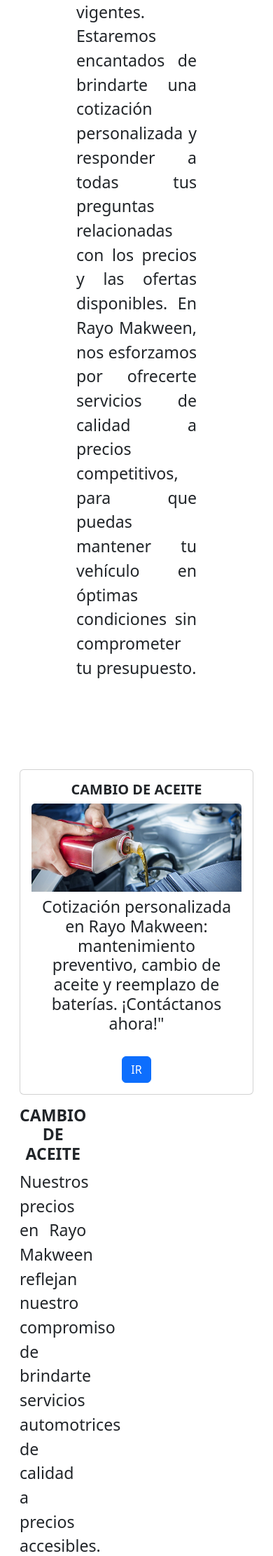
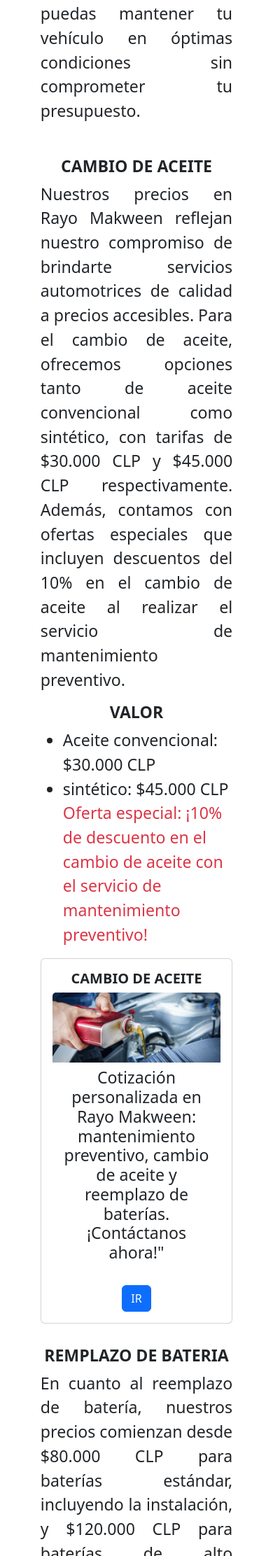
Before and after one commit to secarvallo/MYPROJECT_2023, a Django app: page /precios in a window 390 px wide. Shown: the part 1230-3453 px from the top of the page at 70% size. Run offline with Django 4.2, Linux system fonts and the light colour scheme; some libraries are stand-ins or nearby versions.

Commit message:
Actualiza templates precios, responsividad txt carousel update_03072023_1818

```diff
--- a/myproject/settings.py
+++ b/myproject/settings.py
@@ -78,7 +78,7 @@
 DATABASES = {
     'default': {
         'ENGINE': 'django.db.backends.sqlite3',
-        'NAME': BASE_DIR / 'db.sqlite3',
+        'NAME': BASE_DIR / 'rayoMakween.sqlite3',
     }
 }
 
--- a/rayoMakween/admin.py
+++ b/rayoMakween/admin.py
@@ -1,5 +1,5 @@
 from django.contrib import admin
-from .models import Forms
+from .models import formulario
 
 # Register your models here.
-admin.site.register(Forms)
+admin.site.register(formulario)
--- a/rayoMakween/static/js/index_sweet.js
+++ /dev/null
@@ -1,62 +0,0 @@
-Swal.fire({
-    title:'¡Bienvenido!',
-    imageUrl:'https://cdn.pixabay.com/photo/2023/05/23/20/29/20-29-56-462_150.png',
-    text: 'Con más de 30 años de trayectoria, en Rayo Makween somos especialistas en brindar servicios automotrices de calidad y el mejor servicio garantizado.',
-    width: 400
-    // html:
-    // icon:
-    // confirmButtonText:
-    // footer:
-    // width:
-    // padding:
-    // background:
-    // grow:
-    // backdrop:
-    // timer:
-    // timerProgressBar:
-    // toast:
-    // position:
-    // allowOutsideClick:
-    // allowEscapeKey:
-    // allowEnterKey:
-    // stopKeydownPropagation:
-
-    // input:
-    // inputPlaceholder:
-    // inputValue:
-    // inputOptions:
-
-    //  customClass:
-    // 	container:
-    // 	popup:
-
-    // 	title:
-    // 	closeButton:
-    // 	¿icon:
-    // 	image:
-    // 	content:
-    // 	input:
-    // 	actions:
-    // 	confirmButton:
-    // 	cancelButton:
-    // 	footer:
-
-    // showConfirmButton:
-    // confirmButtonColor:
-    // confirmButtonAriaLabel:
-
-    // showCancelButton:
-    // cancelButtonText:
-    // cancelButtonColor:
-    // cancelButtonAriaLabel:
-
-    // buttonsStyling:
-    // showCloseButton:
-    // closeButtonAriaLabel:
-
-
-    // imageUrl:
-    // imageWidth:
-    // imageHeight:
-    // imageAlt:
-  });
--- a/rayoMakween/templates/rayoMakween/precios.html
+++ b/rayoMakween/templates/rayoMakween/precios.html
@@ -3,44 +3,28 @@
 {% block content %}
 <!--SERVICIOS-->
 <div class="container-fluid">
-    <div class="row mb-5 p-5 text-center">
-        <div class="col col-2"></div>
-        <div class="col col-8 fs-3" style=" text-align: justify;">
-            <h4 class="text-center fw-bold">PRECIOS</h4>
-            <p>En Rayo Makween, nos preocupamos por ofrecerte servicios automotrices de calidad a precios competitivos. Nuestros servicios tienen tarifas accesibles y
-                estamos constantemente ofreciendo promociones y descuentos especiales para brindarte un mayor valor por tu dinero. </p>
-            <p>
-                Te invitamos a contactarnos directamente para obtener información actualizada sobre nuestras tarifas, ofertas y descuentos vigentes. Estaremos encantados
+    <div class="row p-3">
+        <div class="col col-md-8 col-10 mx-auto fs-3 ">
+            <h4 class="text-center fw-bold ">PRECIOS</h4>
+            <p style="text-align: justify">En Rayo Makween, nos preocupamos por ofrecerte servicios automotrices de calidad a precios competitivos. Nuestros servicios tienen tarifas accesibles y
+                estamos constantemente ofreciendo promociones y descuentos especiales para brindarte un mayor valor por tu dinero.
+            </p>
+            <p style="text-align: justify">Te invitamos a contactarnos directamente para obtener información actualizada sobre nuestras tarifas, ofertas y descuentos vigentes. Estaremos encantados
                 de brindarte una cotización personalizada y responder a todas tus preguntas relacionadas con los precios y las ofertas disponibles. En Rayo Makween,
                 nos esforzamos por ofrecerte servicios de calidad a precios competitivos, para que puedas mantener tu vehículo en óptimas condiciones sin comprometer tu
                 presupuesto.
             </p>
         </div>
-        <div class="col col-2"></div>
     </div>
 </div>
 <!--END SERVICIOS-->
 <!-- Cards -->
 <div class="container-fluid">
     <div class="row p-3 ">
-            <div class="col-2"></div>
-            <!--CARDS CAMBIO ACEITE-->
-            <div class="col-sm-4 mb-3 center">
-                <div class="card text-center">
-                    <div id="id_cambio_aceite" class="card-body">
-                        <h5 class="card-title" style="font-weight: bold;">CAMBIO DE ACEITE</h5>
-                        <img  src="{% static 'img/cambio_aceite_02.jpg' %}" class="card-img-top" alt="...">
-                        <h3 class="p-2" style="font-weight: lighter;">Cotización personalizada en Rayo Makween: mantenimiento preventivo, cambio de aceite y reemplazo de baterías.
-                        ¡Contáctanos ahora!"</h3>
-                        <a href="CAMBIO_DE_ACEITE.html" class="btn btn-primary mt-3">IR</a>
-                    </div>
-                </div>
-            </div>
-             <!--END CARDS CAMBIO ACEITE-->
         <!--PARRAFO CAMBIO ACEITE-->
-            <div class="col col-4 fs-3">
-                <h3 class="fw-bold text-center">CAMBIO DE ACEITE</h3>
-                <p style=" text-align: justify; padding-bottom: 10px;">Nuestros precios en Rayo Makween reflejan nuestro compromiso de brindarte servicios automotrices de calidad a precios accesibles.
+        <div class=" col-4  col-md-4 col-10 mx-auto fs-3">
+            <h3 class="text-center fw-bold">CAMBIO DE ACEITE</h3>
+            <p style=" text-align: justify ">Nuestros precios en Rayo Makween reflejan nuestro compromiso de brindarte servicios automotrices de calidad a precios accesibles.
                 Para el cambio de aceite, ofrecemos opciones tanto de aceite convencional como sintético, con tarifas de $30.000 CLP y $45.000 CLP respectivamente.
                 Además, contamos con ofertas especiales que incluyen descuentos del 10% en el cambio de aceite al realizar el servicio de mantenimiento preventivo.</p>
             <h3 class="fw-bold text-center">VALOR</h3>
@@ -51,26 +35,25 @@
             </ul>
         </div>
         <!--END PARRAFO CAMBIO ACEITE-->
-        </div>
-        <div class="row p-3 ">
-            <div class="col-2"></div>
-            <!--CARDS REMPLAZO BATERIA-->
-            <div class="col-sm-4 mb-3 center">
+        <!--CARDS CAMBIO ACEITE-->
+        <div class="col-4  col-md-4 col-10 mx-auto">
             <div class="card text-center">
-                    <div class="card-body">
-                        <h5 class="card-title" style="font-weight: bold;">REMPLAZO DE BATERIA</h5>
-                        <img src="{% static 'img/02.-BATERIA.jpg' %}" class="card-img-top" alt="...">
+                <div id="id_cambio_aceite" class="card-body">
+                    <h5 class="card-title" style="font-weight: bold;">CAMBIO DE ACEITE</h5>
+                    <img class="card-img-top" src="{% static 'img/cambio_aceite_02.jpg' %}" alt="...">
                     <h3 class="p-2" style="font-weight: lighter;">Cotización personalizada en Rayo Makween: mantenimiento preventivo, cambio de aceite y reemplazo de baterías.
                     ¡Contáctanos ahora!"</h3>
                     <a href="CAMBIO_DE_ACEITE.html" class="btn btn-primary mt-3">IR</a>
                 </div>
             </div>
         </div>
-             <!--END CARDS REMPLAZO BATERIA-->
+        <!--END CARDS CAMBIO ACEITE-->
+    </div>
+    <div class="row p-3 ">
         <!--PARRAFO REMPLAZO BATERIA-->
-            <div class="col col-4 fs-3">
-                <h3 class="fw-bold text-center">CAMBIO DE ACEITE</h3>
-                <p style=" text-align: justify; padding-bottom: 10px;">En cuanto al reemplazo de batería, nuestros precios comienzan desde $80.000 CLP para baterías estándar,
+        <div class="col-4  col-md-4 col-10 mx-auto  fs-3">
+            <h3 class="text-center fw-bold">REMPLAZO DE BATERIA</h3>
+            <p style="text-align: justify">En cuanto al reemplazo de batería, nuestros precios comienzan desde $80.000 CLP para baterías estándar,
             incluyendo la instalación, y $120.000 CLP para baterías de alto rendimiento. Asimismo, al realizar la mantención preventiva, puedes aprovechar un descuento del 15%
             en el reemplazo de batería.</p>
             <h3 class="fw-bold text-center">VALOR</h3>
@@ -80,27 +63,26 @@
                 <p class="text-danger">Oferta especial: ¡15% de descuento en el reemplazo de batería al realizar la mantención preventiva!</p>
             </ul>
         </div>
-        </div>
         <!--END PARRAFO REMPLAZO BATERIA-->
-        <div class="row p-3 ">
-            <div class="col-2"></div>
-            <!--CARDS MANTENIMIENTO PREVENTIVO-->
-            <div class="col-sm-4 mb-3 center">
+        <!--CARDS REMPLAZO BATERIA-->
+        <div class="col-4  col-md-4 col-10 mx-auto">
             <div class="card text-center">
-                    <div class="card-body">
-                        <h5 class="card-title" style="font-weight: bold;">MANTENIMIENTO PREVENTIVO</h5>
-                        <img src="{% static 'img/03.-MANTENCION.jpg' %}" class="card-img-top" alt="...">
+                <div id="id_remplazo_bateria" class="card-body">
+                    <h5 class="card-title" style="font-weight: bold;">REMPLAZO DE BATERIA</h5>
+                    <img class="card-img-top" src="{% static 'img/02.-BATERIA.jpg' %}" alt="...">
                     <h3 class="p-2" style="font-weight: lighter;">Cotización personalizada en Rayo Makween: mantenimiento preventivo, cambio de aceite y reemplazo de baterías.
                     ¡Contáctanos ahora!"</h3>
                     <a href="CAMBIO_DE_ACEITE.html" class="btn btn-primary mt-3">IR</a>
                 </div>
             </div>
         </div>
-                <!--END CARDS MANTENIMIENTO PREVENTIVO-->
+        <!--END CARDS REMPLAZO BATERIA-->
+    </div>
+    <div class="row p-3 ">
         <!--PARRAFO MANTENIMIENTO PREVENTIVO-->
-            <div class="col col-4 fs-3">
-                <h3 class="fw-bold text-center">MANTENIMIENTO PREVENTIVO</h3>
-                <p style=" text-align: justify; padding-bottom: 10px;">Nuestros servicios de mantenimiento preventivo varían en precio según el tipo de revisión.
+        <div class="col-4  col-md-4 col-10 mx-auto fs-3">
+            <h3 class="text-center fw-bold">MANTENIMIENTO PREVENTIVO</h3>
+            <p style=" text-align: justify">Nuestros servicios de mantenimiento preventivo varían en precio según el tipo de revisión.
             La revisión de fluidos y niveles tiene un costo de $50.000 CLP, mientras que la inspección de frenos y neumáticos tiene un valor de $60.000 CLP.
             Por otro lado, el diagnóstico computarizado está disponible por $80.000 CLP. Para brindarte aún más beneficios, te ofrecemos un descuento del 20% en
             el mantenimiento preventivo al combinarlo con el cambio de filtros.</p>
@@ -112,27 +94,26 @@
                 <p class="text-danger">Oferta especial: ¡20% de descuento en el mantenimiento preventivo al combinarlo con el cambio de filtros!</p>
             </ul>
         </div>
-        </div>
         <!--END PARRAFO MANTENIMIENTO PREVENTIVO-->
-        <div class="row p-3 ">
-            <div class="col-2"></div>
-            <!--CARDS SISTEMA ELÉCTRICO-->
-            <div class="col-sm-4 mb-3 center">
+        <!--CARDS MANTENIMIENTO PREVENTIVO-->
+        <div class="col-4  col-md-4 col-10 mx-auto">
             <div class="card text-center">
-                    <div class="card-body">
-                        <h5 class="card-title" style="font-weight: bold;">SISTEMA ELÉCTRICO</h5>
-                        <img src="{% static 'img/mecanico_04.jpg' %}" class="card-img-top" alt="...">
+                <div id="id_mantenimiento_preventivo" class="card-body">
+                    <h5 class="card-title" style="font-weight: bold;">MANTENIMIENTO PREVENTIVO</h5>
+                    <img class="card-img-top" src="{% static 'img/03.-MANTENCION.jpg' %}" alt="...">
                     <h3 class="p-2" style="font-weight: lighter;">Cotización personalizada en Rayo Makween: mantenimiento preventivo, cambio de aceite y reemplazo de baterías.
                     ¡Contáctanos ahora!"</h3>
                     <a href="CAMBIO_DE_ACEITE.html" class="btn btn-primary mt-3">IR</a>
                 </div>
             </div>
         </div>
-                <!--END CARDS SISTEMA ELÉCTRICO-->
+        <!--END CARDS MANTENIMIENTO PREVENTIVO-->
+    </div>
+    <div class="row p-3 ">
         <!--PARRAFO SISTEMA ELÉCTRICO-->
-            <div class="col col-4 fs-3">
+        <div class="col-4  col-md-4 col-10 mx-auto fs-3">
             <h3 class="fw-bold text-center">SISTEMA ELÉCTRICO</h3>
-                <p style=" text-align: justify; padding-bottom: 10px;">En cuanto a los sistemas eléctricos, nuestros servicios de diagnóstico y reparación básica tienen un
+            <p style=" text-align: justify">En cuanto a los sistemas eléctricos, nuestros servicios de diagnóstico y reparación básica tienen un
                     costo de $70.000 CLP por hora, mientras que la reparación de cableado y fusibles tiene un valor de $90.000 CLP por hora. Si realizas la alineación y
                     balanceo de ruedas junto con la reparación eléctrica, recibirás un descuento especial del 10%.</p>
             <h3 class="fw-bold text-center">VALOR</h3>
@@ -142,14 +123,38 @@
                 <p class="text-danger">Oferta especial: ¡Descuento del 10% en servicios de reparación eléctrica al realizar la alineación y balanceo de ruedas!</p>
             </ul>
         </div>
+        <!--END PARRAFO SISTEMA ELÉCTRICO-->
+        <!--CARDS SISTEMA ELÉCTRICO-->
+        <div class="col-4  col-md-4 col-10 mx-auto">
+            <div class="card text-center">
+                <div id="id_sistema_electrico" class="card-body">
+                    <h5 class="card-title" style="font-weight: bold;">SISTEMA ELÉCTRICO</h5>
+                    <img class="card-img-top" src="{% static 'img/mecanico_04.jpg' %}"  alt="...">
+                    <h3 class="p-2" style="font-weight: lighter;">Cotización personalizada en Rayo Makween: mantenimiento preventivo, cambio de aceite y reemplazo de baterías.
+                    ¡Contáctanos ahora!"</h3>
+                    <a href="CAMBIO_DE_ACEITE.html" class="btn btn-primary mt-3">IR</a>
                 </div>
-        <!--END PARRAFO SISTEMA ELÉCTRICO-->
+            </div>
+        </div>
+        <!--END CARDS SISTEMA ELÉCTRICO-->
+    </div>
     <div class="row p-3 ">
-            <div class="col-2"></div>
+        <!--PARRAFO ALINEACIÓN Y BALANCEO DE RUEDAS-->
+        <div class="col-4  col-md-4 col-10 mx-auto fs-3">
+            <h3 class="text-center fw-bold">ALINEACIÓN Y BALANCEO DE RUEDAS</h3>
+            <p style=" text-align: justify">El servicio de alineación y balanceo de ruedas, ofrecemos precios competitivos de $80.000 CLP para la alineación de las 4 ruedas y $40.000 CLP para el balanceo de las mismas. Además, al realizar la alineación y balanceo, te ofrecemos un cambio de filtros gratuito</p>
+            <h3 class="fw-bold text-center">VALOR</h3>
+            <ul>
+                <li>Alineación de las 4 ruedas: $80.000 CLP</li>
+                <li>Balanceo de las 4 ruedas: $40.000 CLP</li>
+                <p class="text-danger">Oferta especial: ¡Cambio de filtros gratis al realizar la alineación y balanceo de ruedas!</p>
+            </ul>
+        </div>
+        <!--END ALINEACION Y BALANCEO DE RUEDAS-->
         <!--CARDS ALINEACIÓN Y BALANCEO DE RUEDAS-->
-            <div class="col-sm-4 mb-3 center">
+        <div class="col-4  col-md-4 col-10 mx-auto">
             <div class="card text-center">
-                    <div class="card-body">
+                <div id="id_alineacion_balanceo" class="card-body">
                     <h5 class="card-title" style="font-weight: bold;">ALINEACIÓN Y BALANCEO DE RUEDAS</h5>
                     <img src="{% static 'img/mecanico_05.jpg' %}" class="card-img-top" alt="...">
                     <h3 class="p-2" style="font-weight: lighter;">Cotización personalizada en Rayo Makween: mantenimiento preventivo, cambio de aceite y reemplazo de baterías.
@@ -159,25 +164,25 @@
             </div>
         </div>
         <!--END CARDS ALINEACIÓN Y BALANCEO DE RUEDAS-->
-                <!--PARRAFO ALINEACIÓN Y BALANCEO DE RUEDAS-->
-            <div class="col col-4 fs-3">
-                <h3 class="fw-bold text-center">ALINEACIÓN Y BALANCEO DE RUEDAS</h3>
-                <p style=" text-align: justify; padding-bottom: 10px;">El servicio de alineación y balanceo de ruedas, ofrecemos precios competitivos de $80.000 CLP para la alineación de las 4 ruedas y $40.000 CLP para el balanceo de las mismas. Además, al realizar la alineación y balanceo, te ofrecemos un cambio de filtros gratuito</p>
+    </div>
+    <div class="row p-3 ">
+        <!--PARRAFO CAMBIO DE FILTROS-->
+        <div class="col-4  col-md-4 col-10 mx-auto fs-3">
+            <h3 class="text-center fw-bold">CAMBIO DE FILTROS</h3>
+            <p style=" text-align: justify">Nuestros precios para el cambio de filtros varían según el tipo de filtro que necesites reemplazar, como el filtro de aire, el filtro de aceite y el filtro de combustible. Nos aseguramos de utilizar filtros de alta calidad que cumplen con los estándares y especificaciones recomendadas por los fabricantes de vehículos.</p>
             <h3 class="fw-bold text-center">VALOR</h3>
             <ul>
-                    <li>Alineación de las 4 ruedas: $80.000 CLP</li>
-                    <li>Balanceo de las 4 ruedas: $40.000 CLP</li>
-                    <p class="text-danger">Oferta especial: ¡Cambio de filtros gratis al realizar la alineación y balanceo de ruedas!</p>
+                <li>Filtro de aire: $15.000 CLP</li>
+                <li>Filtro de aceite: $10.000 CLP</li>
+                <li>Filtro de combustible: $20.000 CLP</li>
+                <p class="text-danger">Oferta especial: ¡Descuento del 15% en el cambio de filtros al realizar el reemplazo de batería!</p>
             </ul>
         </div>
-        </div>
         <!--END PARRAFO SISTEMA ELÉCTRICO-->
-        <div class="row p-3 ">
-            <div class="col-2"></div>
         <!--CARDS CAMBIO DE FILTROS-->
-            <div class="col-sm-4 mb-3 center">
+        <div class="col-4  col-md-4 col-10 mx-auto">
             <div class="card text-center">
-                    <div class="card-body">
+                <div id="id_cambio_filtros" class="card-body">
                     <h5 class="card-title" style="font-weight: bold;">CAMBIO DE FILTROS</h5>
                     <img src="{% static 'img/filtros_01.jpg' %}" class="card-img-top" alt="...">
                     <h3 class="p-2" style="font-weight: lighter;">Cotización personalizada en Rayo Makween: mantenimiento preventivo, cambio de aceite y reemplazo de baterías.
@@ -187,19 +192,7 @@
             </div>
         </div>
         <!--END CARDS CAMBIO DE FILTROS-->
-                <!--PARRAFO CAMBIO DE FILTROS-->
-            <div class="col col-4 fs-3">
-                <h3 class="fw-bold text-center">CAMBIO DE FILTROS</h3>
-                <p style=" text-align: justify; padding-bottom: 10px;">Nuestros precios para el cambio de filtros varían según el tipo de filtro que necesites reemplazar, como el filtro de aire, el filtro de aceite y el filtro de combustible. Nos aseguramos de utilizar filtros de alta calidad que cumplen con los estándares y especificaciones recomendadas por los fabricantes de vehículos.</p>
-                <h3 class="fw-bold text-center">VALOR</h3>
-                <ul>
-                    <li>Filtro de aire: $15.000 CLP</li>
-                    <li>Filtro de aceite: $10.000 CLP</li>
-                    <li>Filtro de combustible: $20.000 CLP</li>
-                    <p class="text-danger">Oferta especial: ¡Descuento del 15% en el cambio de filtros al realizar el reemplazo de batería!</p>
-                </ul>
     </div>
-        </div>
-        <!--END PARRAFO SISTEMA ELÉCTRICO-->
+
 </div>
 {% endblock %}
--- a/rayoMakween/urls.py
+++ b/rayoMakween/urls.py
@@ -2,10 +2,13 @@
 from . import views
 
 urlpatterns = [
+    #----------------------------------------------------> Templates
     path('', views.index, name="index"),# INDEX
     path('servicios', views.servicios, name="servicios"),#SERVICIOS
     path('precios', views.precios, name="precios"),#PRECIOS
     path('contacto', views.contacto, name="contacto"),#CONTACTO
     path('servicioCliente', views.sCliente, name="sCliente"),#SERVIOS AL CLIENTE
     path('identity', views.identity, name="identity"),#IDENTITY
+    #---------------------------------------------------->
+    path('regForms/', views.regForms, name='regForms'),#REGISTRO DE FORMULARIO
 ]
--- a/rayoMakween/views.py
+++ b/rayoMakween/views.py
@@ -1,10 +1,11 @@
-from django.shortcuts import render
+from django.shortcuts import render, redirect
+from .models import formulario
 from django.http import HttpResponse
-from .models import Forms
+
 
 
 # Create your views here.
-
+#----------------------------------------------------> Templates
 def index(request):
     return render(request, "rayoMakween/index.html")
 def servicios(request):
@@ -12,8 +13,24 @@
 def precios(request):
     return render(request, "rayoMakween/precios.html")
 def contacto(request):
-    return render(request, "rayoMakween/contacto.html")
+    forms = formulario.objects.all()
+    return render(request, "rayoMakween/contacto.html", {'formularios':forms})
 def sCliente(request):
     return render(request, "rayoMakween/servicio_cliente.html")
 def identity(request):
     return render(request, "rayoMakween/identity.html")
+#------------------------------------------------------>
+def regForms(request):
+        nombre = request.POST['txtNombre']
+        apellido = request.POST['txtApellido']
+        email = request.POST.get['txtEmail', False]
+        celular = request.POST['numCelular']
+        comuna = request.POST['txtComuna']
+        region = request.POST['txtRegion']
+        servicios = request.POST['txtServicios']
+        comentario = request.POST['txtComentario']
+
+        formulario.objects.create(nombre=nombre, apellido=apellido, email=email, celular=celular, comuna=comuna, region=region, servicios=servicios, comentario=comentario)
+        return redirect('contacto')
+
+#------------------------------------------------------>
```
Also changed, not shown: rayoMakween/models.py (+10 -5 lines), rayoMakween/static/js/index.js (added, +8 -0 lines), rayoMakween/templates/rayoMakween/base.html (+7 -8 lines), rayoMakween/templates/rayoMakween/contacto.html (+23 -9 lines), rayoMakween/templates/rayoMakween/index.html (+16 -10 lines), rayoMakween/templates/rayoMakween/servicios.html (+5 -9 lines), db.sqlite3 (deleted), rayoMakween.sqlite3 (added), rayoMakween/migrations/0001_initial.py, rayoMakween/migrations/0002_forms_delete_post.py (deleted). Lines whose indentation alone changed are shown as unchanged.
